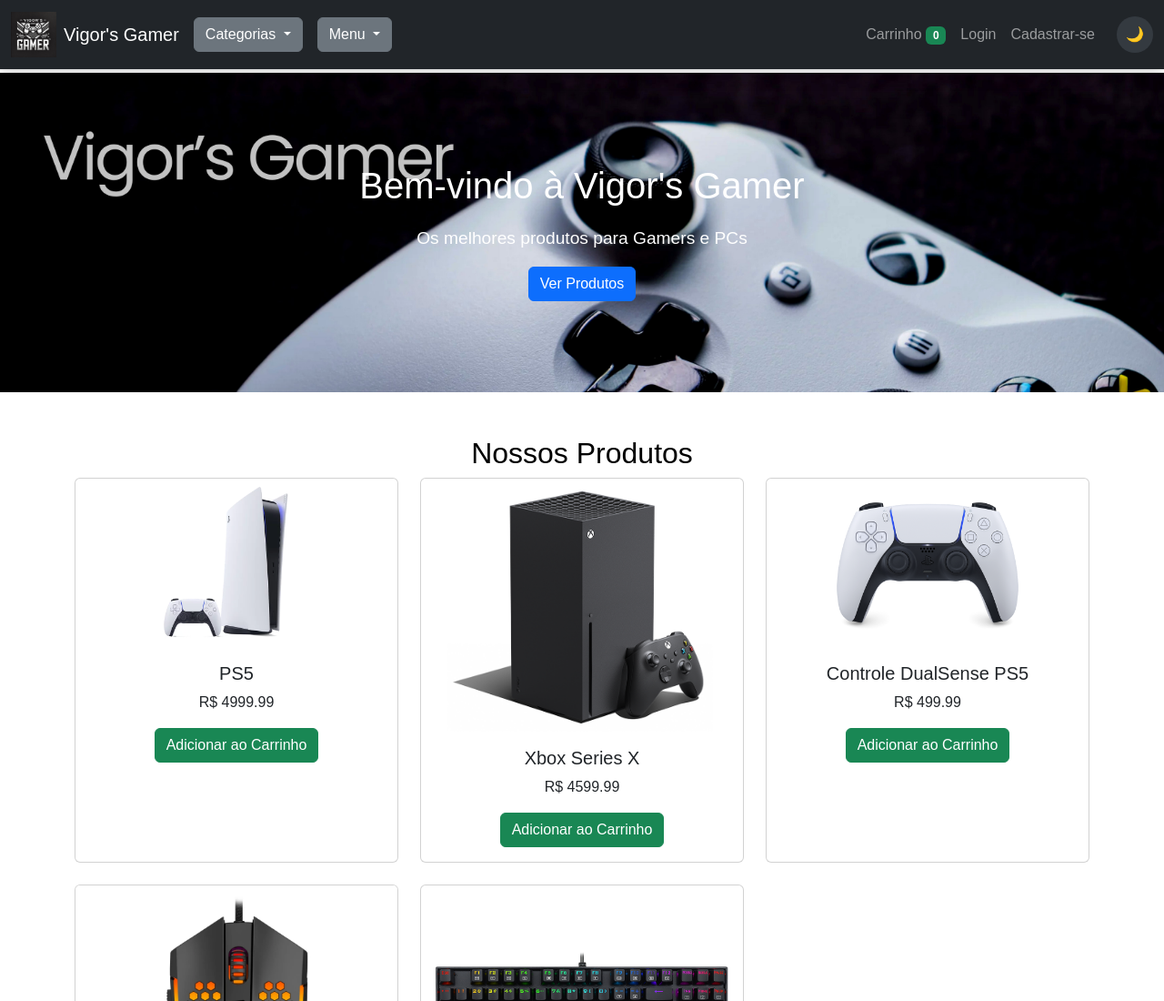
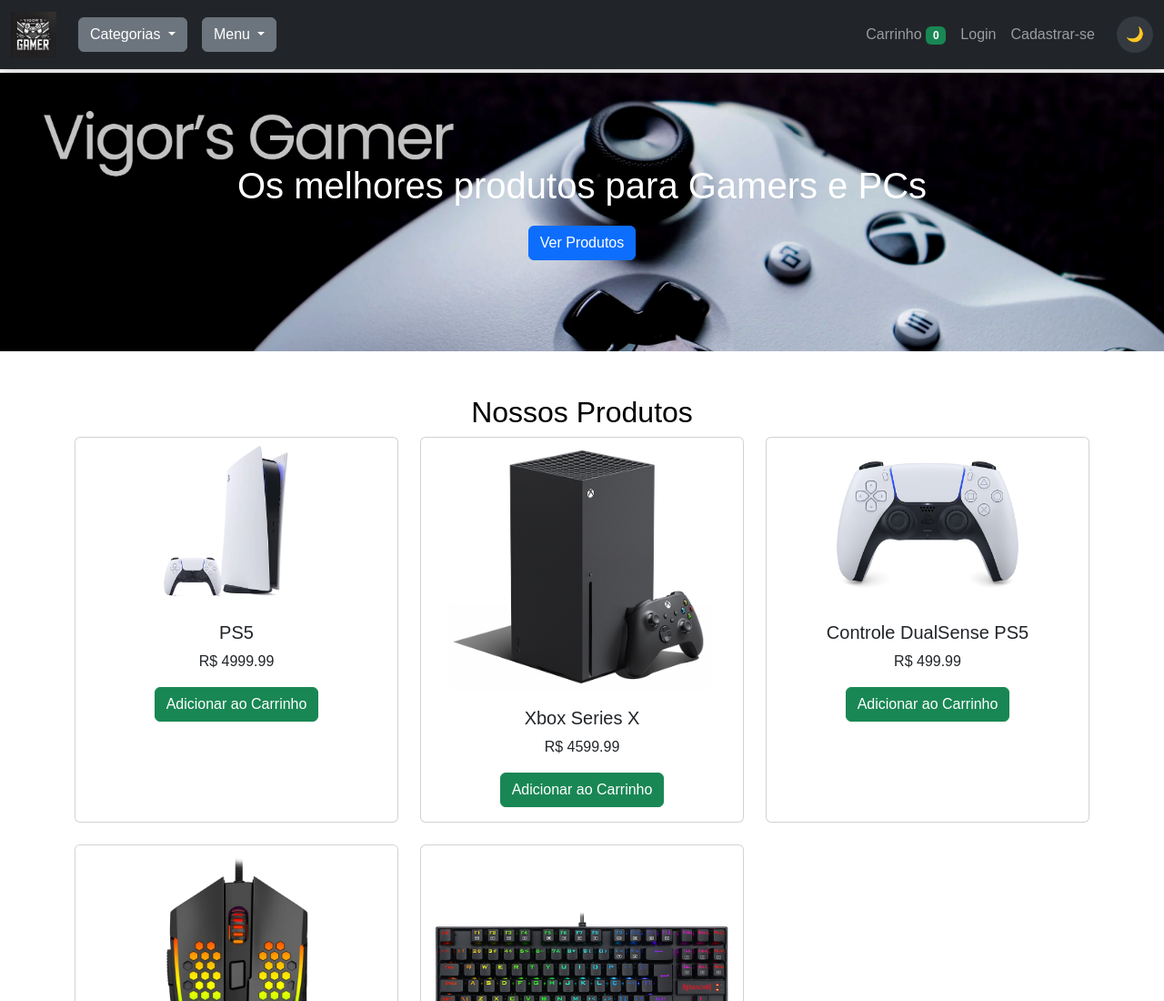
Before and after one commit to YgorCRVG/esqueleto-projeto-pessoal, a plain HTML site: page index.html in a window 1280 px wide. Shown: the top 1100 px of the page at 91% size. Drawn offline with nearby package versions, Linux system fonts and the light colour scheme.

Commit message:
pequenos ajustes

```diff
--- a/index.html
+++ b/index.html
@@ -13,7 +13,6 @@
     <div class="container-fluid">
         <a class="navbar-brand d-flex align-items-center" href="index.html">
             <img src="img/imagem-logo.jpg" alt="Logo Vigor's Gamer" id="logo" class="me-2">
-            Vigor's Gamer
         </a>
 
         <!-- Dropdown Menu - Categorias -->
@@ -87,8 +86,7 @@
 <!-- Banner -->
 <div class="banner">
     <div class="container text-center">
-        <h1 class="titulo-principal">Bem-vindo à Vigor's Gamer</h1>
-        <p>Os melhores produtos para Gamers e PCs</p>
+        <h2 class="titulo-principal">Os melhores produtos para Gamers e PCs</h2>
         <button class="btn btn-primary">Ver Produtos</button>
     </div>
 </div>
```
